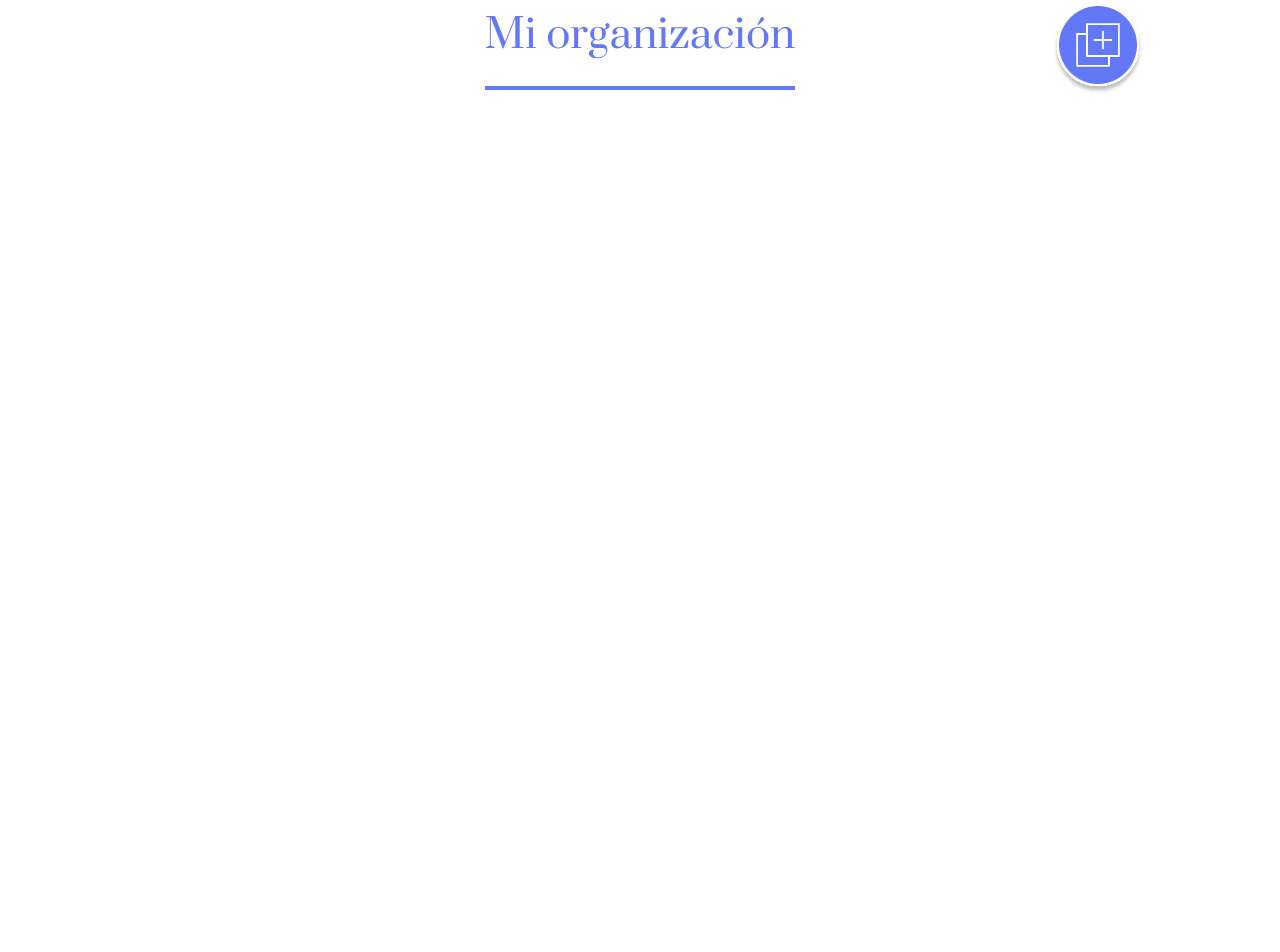
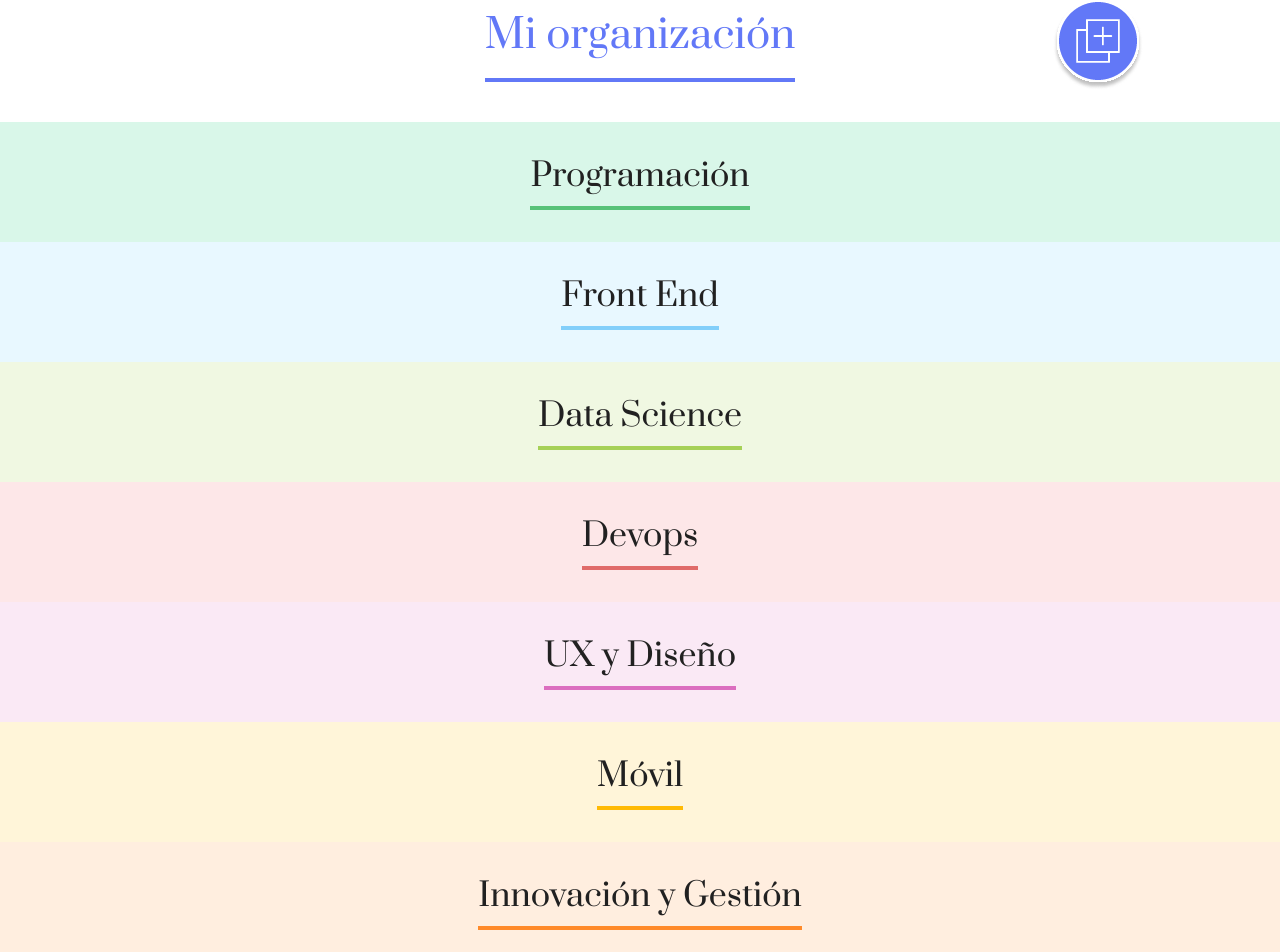
Before and after one commit to JuanC046/Org, a React (Create React App) app: page / in a window 1280 px wide. Shown: the part 532-1484 px from the top of the page. Before the commit the page ends 800 px from the top, so only its background shows below. Built offline with nearby package versions, Linux system fonts and the light colour scheme.

Commit message:
Refactor code

```diff
--- a/src/App.js
+++ b/src/App.js
@@ -6,16 +6,54 @@ import "./App.css";
 import Header from "./components/header/Header";
 import Form from "./components/Form/Form";
 import MyOrg from "./components/MyOrg/MyOrg";
+import Team from "./components/Team/Team";
 function App() {
     const [showForm, setShowForm] = useState(false);
     const setShow = () => {
         setShowForm(!showForm);
     };
+
+    // Teams list
+    const teams = [
+        {
+            name: "Programación",
+            primaryColor: "#57C278",
+            secondaryColor: "#D9F7E9",
+        },
+        {
+            name: "Front End",
+            primaryColor: "#82CFFA",
+            secondaryColor: "#E8F8FF",
+        },
+        {
+            name: "Data Science",
+            primaryColor: "#A6D157",
+            secondaryColor: "#F0F8E2",
+        },
+        { name: "Devops", primaryColor: "#E06B69", secondaryColor: "#FDE7E8" },
+        {
+            name: "UX y Diseño",
+            primaryColor: "#DB6EBF",
+            secondaryColor: "#FAE9F5",
+        },
+        { name: "Móvil", primaryColor: "#FFBA05", secondaryColor: "#FFF5D9" },
+        {
+            name: "Innovación y  Gestión",
+            primaryColor: "#FF8A29",
+            secondaryColor: "#FFEEDF",
+        },
+    ];
+
     return (
         <div className="App">
             <Header />
-            {showForm && <Form />} {/* {showForm ? <Form /> : null} */}
+            {showForm && <Form teams={teams.map((team) => team.name)}/>} {/* {showForm ? <Form /> : null} */}
             <MyOrg setShow={setShow} />
+            {
+                teams.map((team, index) =>
+                    <Team key={index} team={team} />
+                )
+            }
         </div>
     );
 }
--- a/src/components/Form/Form.js
+++ b/src/components/Form/Form.js
@@ -5,7 +5,7 @@ import "./Form.css";
 import TextField from "../TextField/TextField";
 import OptionsList from "../OptionsList/OptionsList";
 import Button from "../Button/Button";
-const Form = () => {
+const Form = ({teams}) => {
     const [name, setName] = useState("");
     const [position, setPosition] = useState("");
     const [photo, setPhoto] = useState("");
@@ -46,7 +46,7 @@ const Form = () => {
                     setValue={setPhoto}
                     required
                 />
-                <OptionsList value={team} setValue={setTeam} required />
+                <OptionsList value={team} setValue={setTeam} required options={teams} />
                 <Button text="Crear colaborador" />
             </form>
         </section>
--- a/src/components/MyOrg/MyOrg.css
+++ b/src/components/MyOrg/MyOrg.css
@@ -8,7 +8,7 @@
     font-size: 2.5rem;
     font-weight: 400;
     color: #6278F7;
-    padding-bottom: 24px;
+    padding-bottom: 16px;
     border-bottom: 4px solid #6278F7;
 }
 .org-section img {
--- a/src/components/OptionsList/OptionsList.js
+++ b/src/components/OptionsList/OptionsList.js
@@ -1,15 +1,6 @@
 import "./OptionsList.css";
 
-const OptionsList = ({ value, setValue, required }) => {
-    const options = [
-        "Programación",
-        "Front End",
-        "Data Science",
-        "Devops",
-        "UX y Diseño",
-        "Móvil",
-        "Innovación y Gestión",
-    ];
+const OptionsList = ({ value, setValue, required, options }) => {
 
     const handleChange = (event) => {
         setValue(event.target.value);
--- /dev/null
+++ b/src/components/Team/Team.css
@@ -0,0 +1,13 @@
+.team {
+    display: flex;
+    width: 100%;
+    align-items: center;
+    justify-content: center;
+}
+.team h3 {
+    font-size: 2rem;
+    font-weight: 400;
+    color: #212121;
+    padding-bottom: 8px;
+    border-bottom: 4px solid;
+}
--- /dev/null
+++ b/src/components/Team/Team.js
@@ -0,0 +1,23 @@
+import "./Team.css";
+
+const Team = ({ team }) => {
+    const { name, primaryColor, secondaryColor } = team;
+    return (
+        <section
+            className="team"
+            style={{
+                backgroundColor: secondaryColor,
+            }}
+        >
+            <h3
+                style={{
+                    borderColor: primaryColor,
+                }}
+            >
+                {name}
+            </h3>
+            <div className="team-members"></div>
+        </section>
+    );
+};
+export default Team;
```
